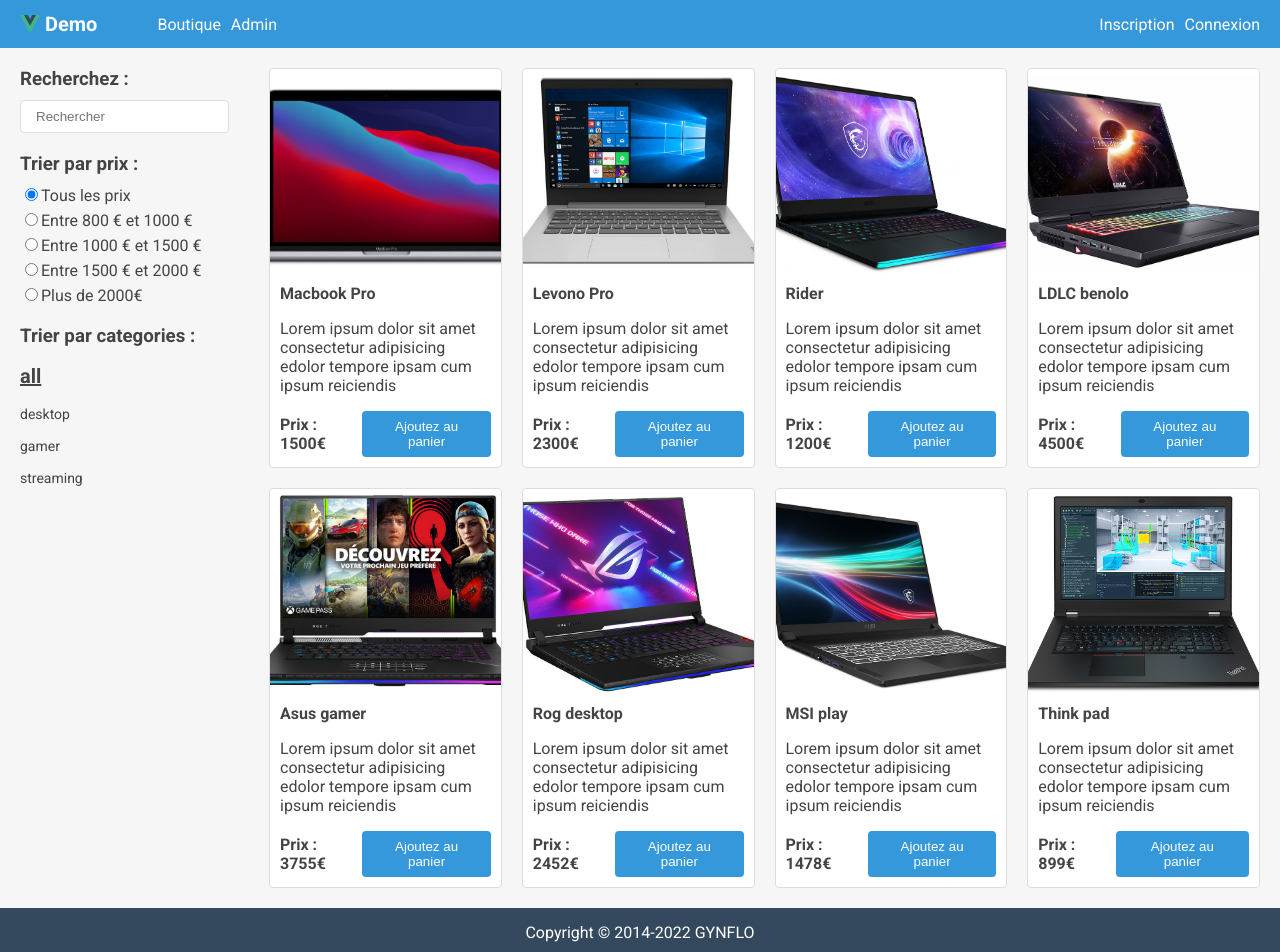
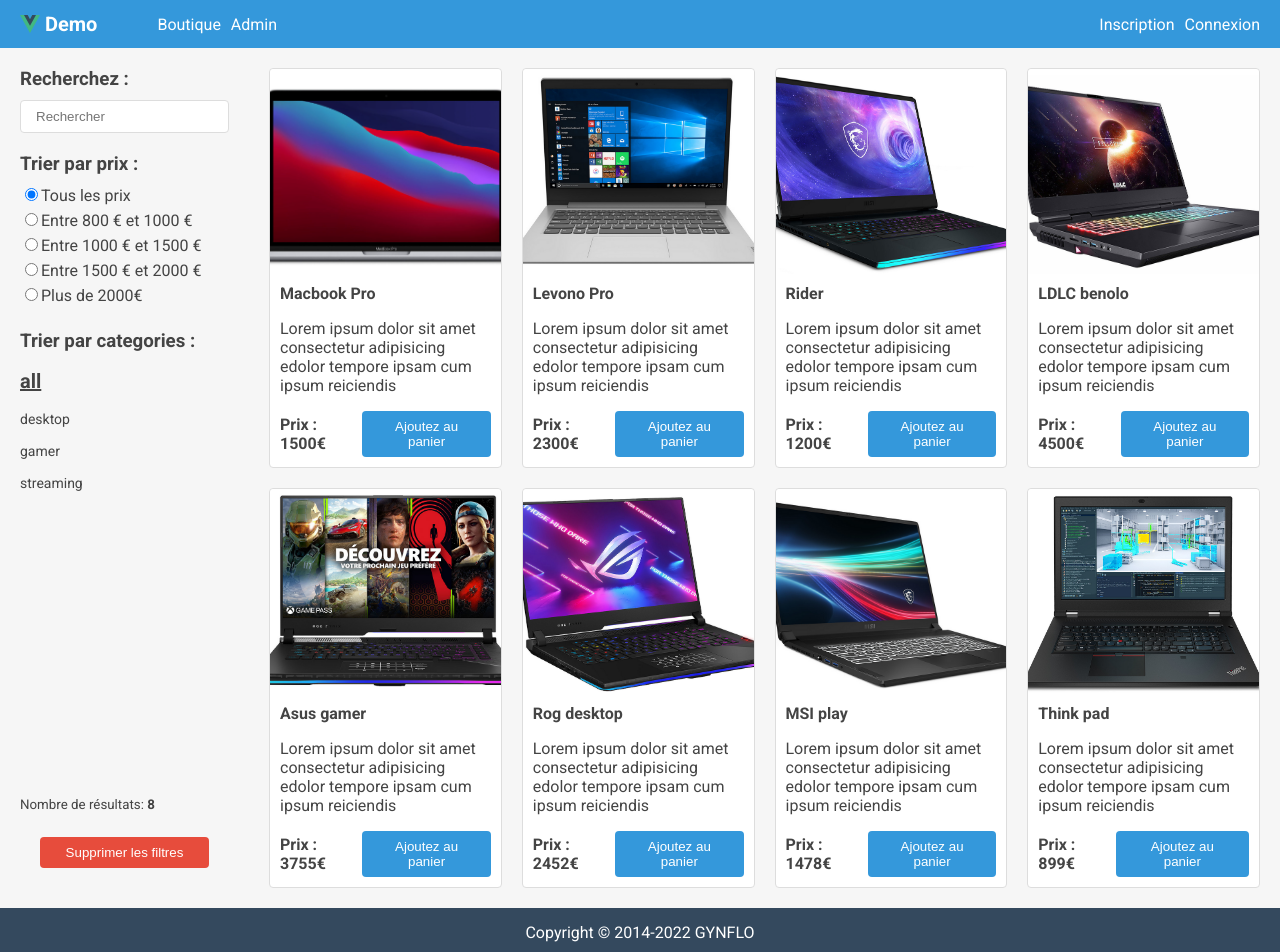
Before and after one commit to gynflo/boutique_vue3, a Vue app: page / in a window 1280 px wide. Shown: the top 952 px of the page. Built offline with nearby package versions, Linux system fonts and the light colour scheme.

Commit message:
reset filters

```diff
--- a/src/components/Shop/Shop-component.vue
+++ b/src/components/Shop/Shop-component.vue
@@ -2,6 +2,7 @@
   <div class="d-flex flex-row">
     <ShopFilters
       class="shop-filter"
+      :nbr-of-results="products.length"
       :filters="filters"
       @update-filter="emit('updateFilter', $event)"
     />
--- a/src/components/Shop/ShopFilters.vue
+++ b/src/components/Shop/ShopFilters.vue
@@ -1,6 +1,7 @@
 /* eslint-disable vue/require-v-for-key */
 <template>
-  <div class="p-20">
+  <div class="d-flex flex-column p-20">
+    <!-- section filtered name -->
     <section class="mb-20">
       <h3 class="mb-10">Recherchez :</h3>
       <input
@@ -10,6 +11,7 @@
         placeholder="Rechercher"
       />
     </section>
+    <!-- section filtered price -->
     <section class="mb-20">
       <h3 class="mb-10">Trier par prix :</h3>
 
@@ -34,7 +36,8 @@
         }}</label>
       </div>
     </section>
-    <section class="mb-20">
+    <!-- section filtered category -->
+    <section class="mb-20 flex-fill">
       <h3 class="mb-10">Trier par categories :</h3>
       <p
         :class="{ selected: category === filters.category }"
@@ -46,6 +49,12 @@
         {{ category }}
       </p>
     </section>
+    <small class="mb-5"
+      >Nombre de résultats: <strong>{{ nbrOfResults }}</strong></small
+    >
+    <button class="btn btn-danger m-20" @click="emit('updateFilter', {})">
+      Supprimer les filtres
+    </button>
   </div>
 </template>
 
@@ -54,6 +63,7 @@
 
 defineProps<{
   filters: FiltersInterface;
+  nbrOfResults: number;
 }>();
 
 const emit = defineEmits<{
```
